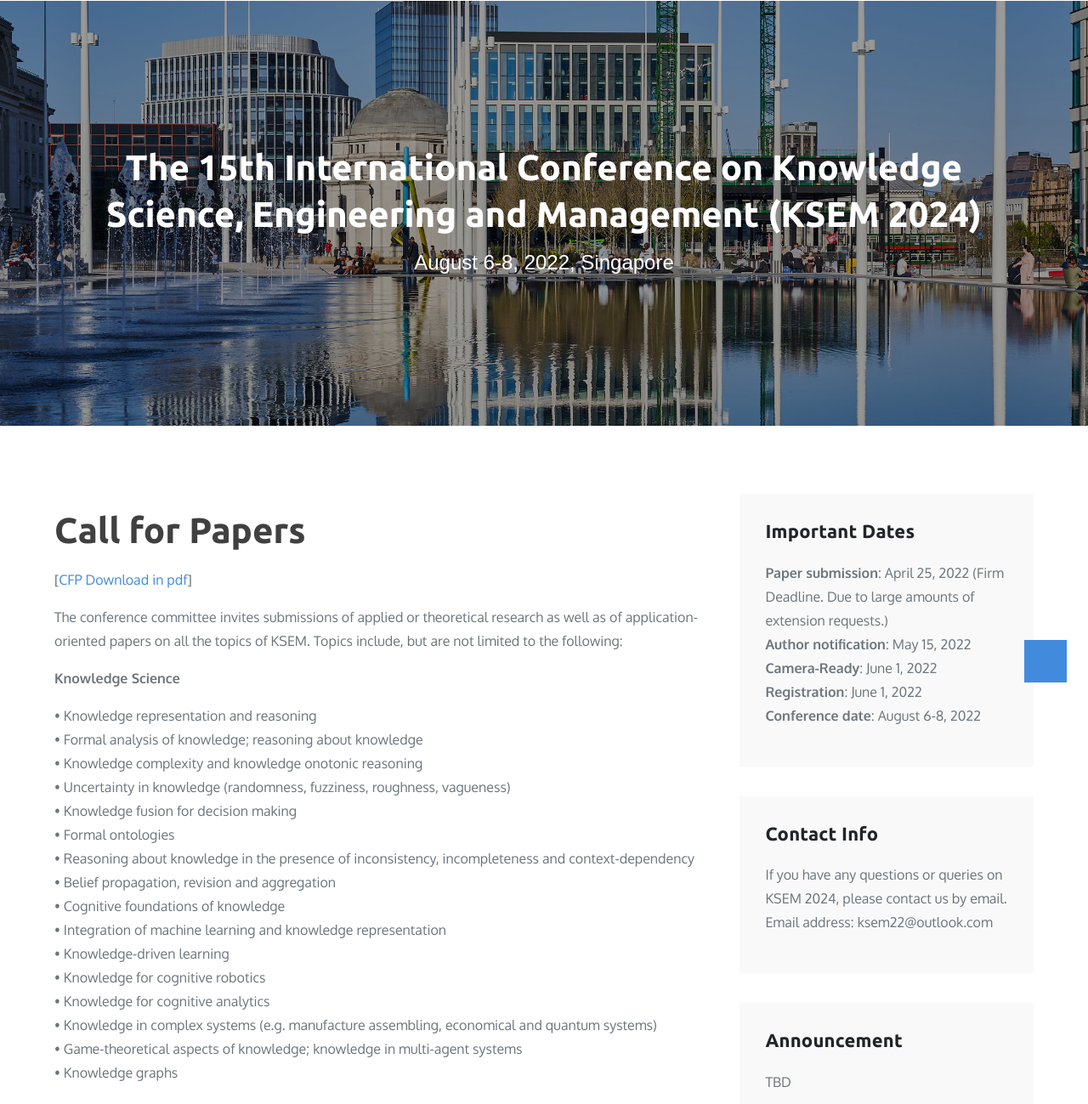
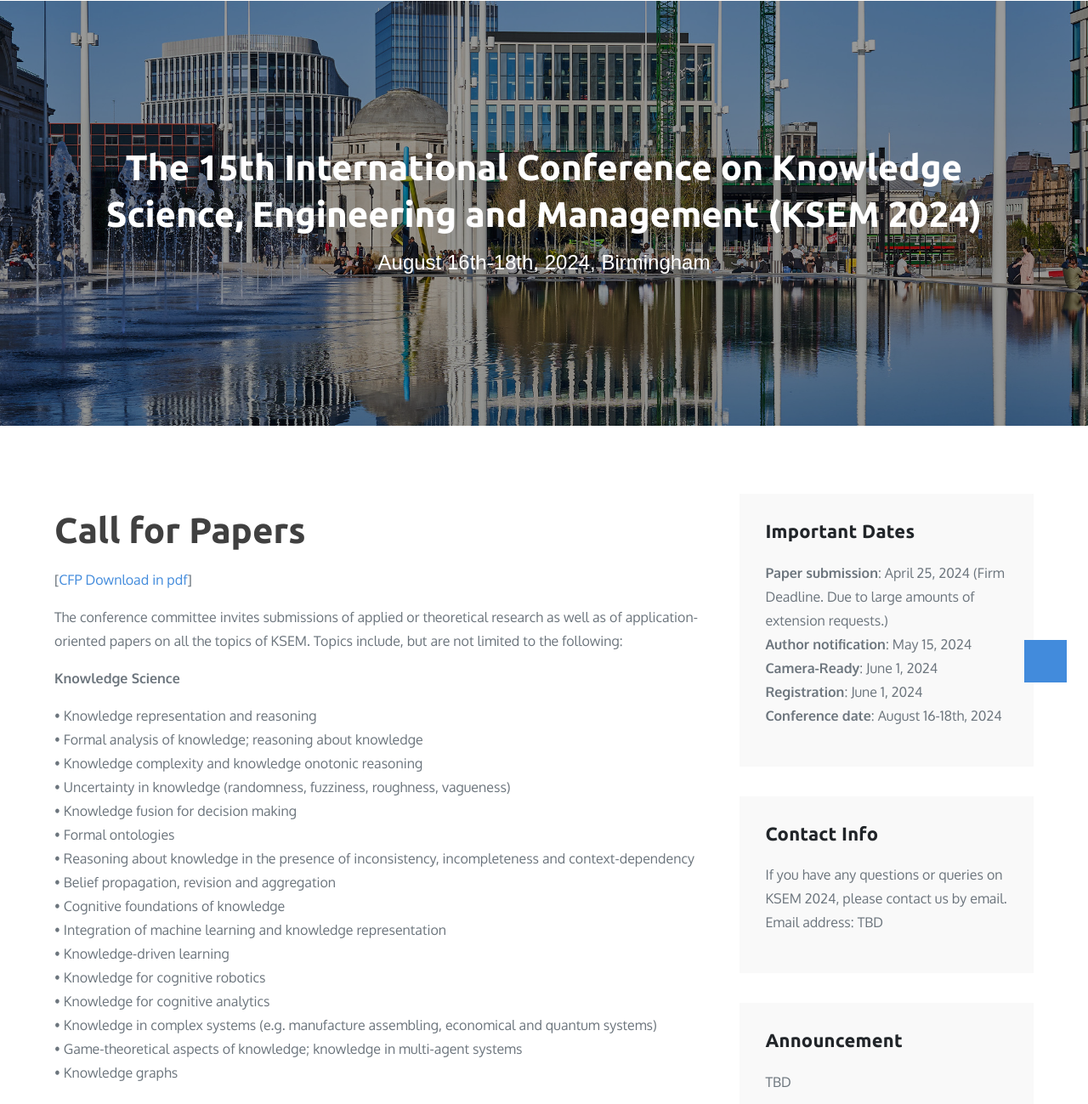
Before and after one commit to wyonghao/KSEM24, a plain HTML site: page callforpaper.html in a window 1280 px wide. Shown: the part 97-1396 px from the top of the page at 85% size. Drawn offline with Linux system fonts and the light colour scheme; some icons are missing.

Commit message:
Update callforpaper.html
date changed

```diff
--- a/callforpaper.html
+++ b/callforpaper.html
@@ -144,7 +144,7 @@
 					<div class="wrapper">
 						<h2 class="page-title">The 15th International Conference on Knowledge Science, Engineering and
 							Management (KSEM 2024)</h2>
-						<p style="font-size:24px;color:white; font-family:sans-serif">August 6-8, 2022, Singapore</p>
+						<p style="font-size:24px;color:white; font-family:sans-serif">August 16th-18th, 2024, Birmingham</p>
 					</div><!-- .wrapper -->
 				</header>
 			</div><!-- #page-site-header -->
@@ -294,12 +294,12 @@
 					<aside id="text-5" class="widget widget_text">
 						<h2 class="widget-title">Important Dates</h2>
 						<div class="textwidget">
-							<p><strong>Paper submission</strong>: April 25, 2022 (Firm Deadline. Due to large amounts of
+							<p><strong>Paper submission</strong>: April 25, 2024 (Firm Deadline. Due to large amounts of
 								extension requests.)<br>
-								<strong>Author notification</strong>: May 15, 2022<br>
-								<strong>Camera-Ready</strong>: June 1, 2022<br>
-								<strong>Registration</strong>: June 1, 2022<br>
-								<strong>Conference date</strong>: August 6-8, 2022
+								<strong>Author notification</strong>: May 15, 2024<br>
+								<strong>Camera-Ready</strong>: June 1, 2024<br>
+								<strong>Registration</strong>: June 1, 2024<br>
+								<strong>Conference date</strong>: August 16-18th, 2024
 							</p>
 						</div>
 					</aside>
@@ -307,7 +307,7 @@
 						<h2 class="widget-title">Contact Info</h2>
 						<div class="textwidget">
 							<p>If you have any questions or queries on KSEM 2024, please contact us by email. Email
-								address: ksem22@outlook.com</p>
+								address: TBD</p>
 						</div>
 					</aside>
 					<aside id="text-6" class="widget widget_text">
```
